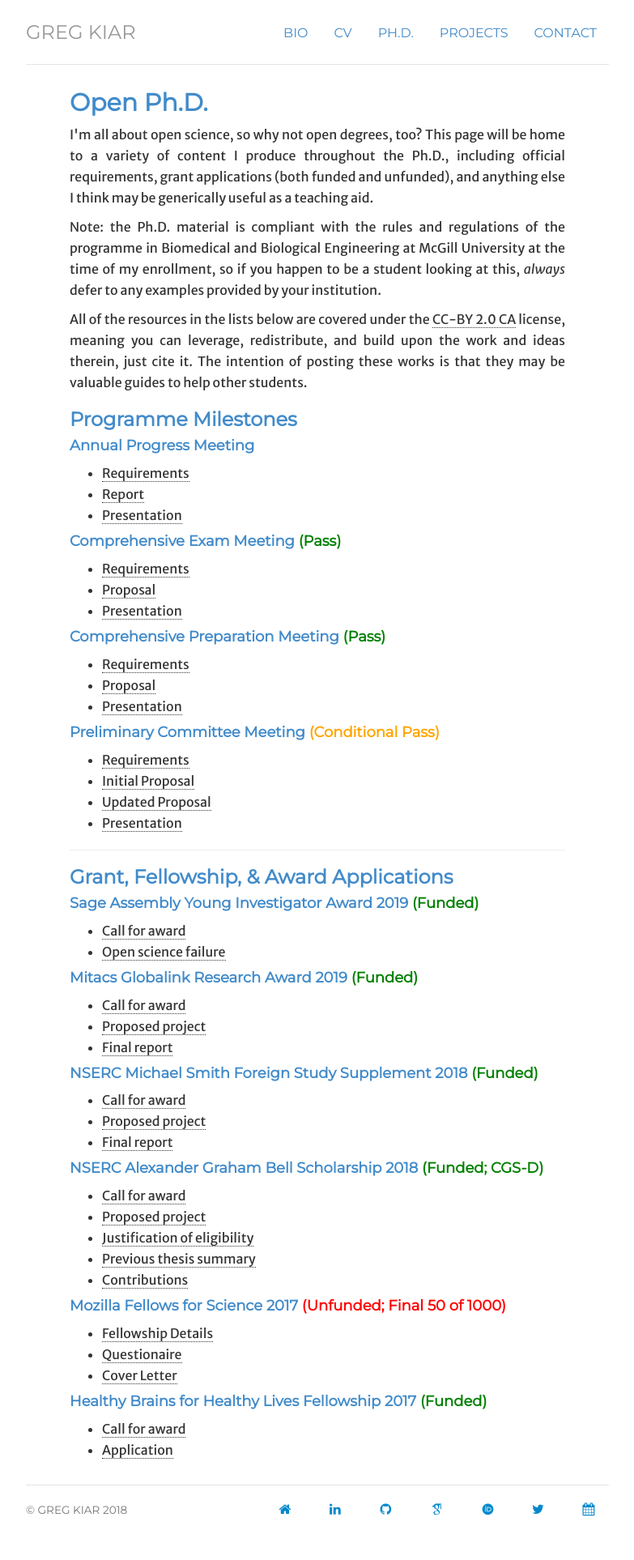
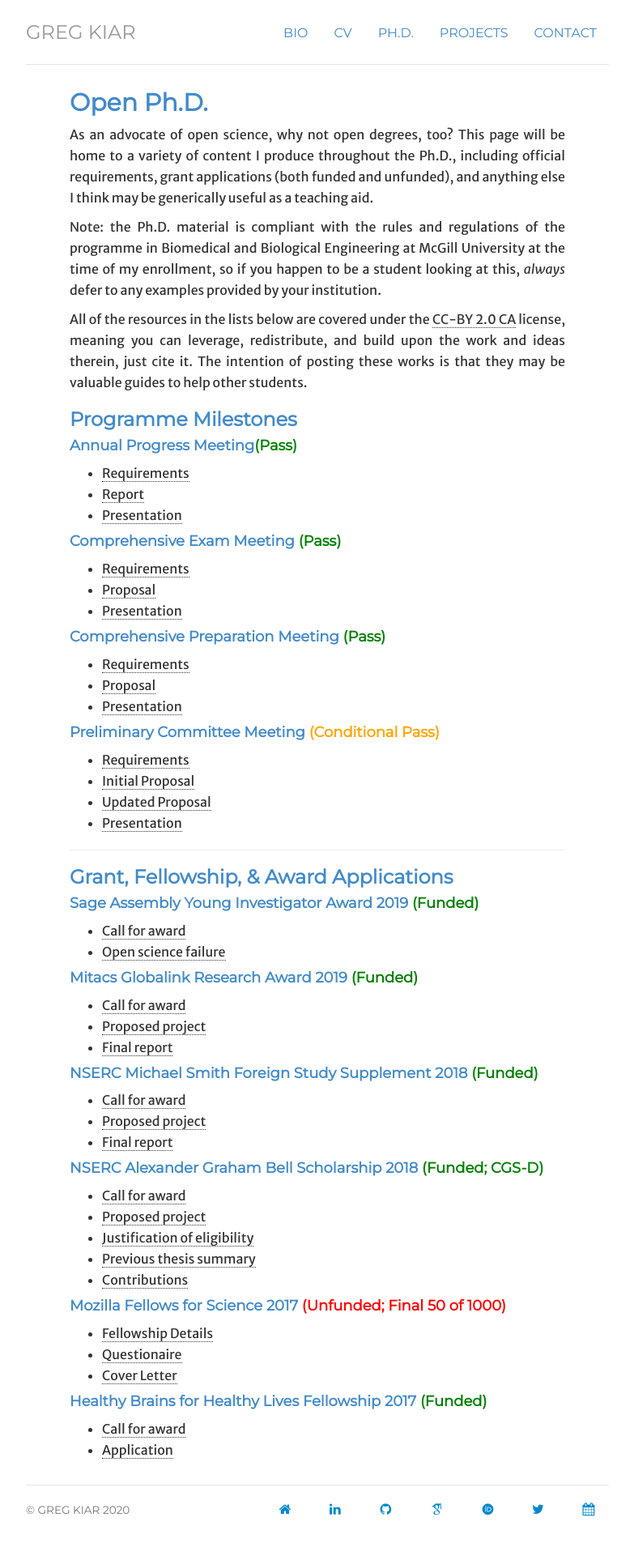
Before and after one commit to gkiar/gkiar.github.io, a Jekyll site: the page built from phd/index.html, in a window 1280 px wide. Shown: the whole page at 81% size, without its empty margins (248-1031 px from the left). Built offline with Jekyll 4.4.1, drawn with Linux system fonts in a browser that asks for light colours; nearby versions of some CDN libraries; some web fonts are replaced.

Commit message:
updated brain, footer, and a sentence

```diff
--- a/_includes/footer.html
+++ b/_includes/footer.html
@@ -1,7 +1,7 @@
 <div class="footer">
 	<div class="row">
 	<div class="col-sm-3">
-	<p><small>&copy; greg kiar 2018</small></p>
+	<p><small>&copy; greg kiar 2020</small></p>
 	</div>
 	<div class="col-sm-2">
 	</div>
--- a/phd/index.html
+++ b/phd/index.html
@@ -6,7 +6,7 @@ description: Ph.D.
 
   <div class="about" style="text-align:justify">
     <h2>Open Ph.D.</h2>
-    <p> I'm all about open science, so why not open degrees, too? This page will be home to
+    <p> As an advocate of open science, why not open degrees, too? This page will be home to
     a variety of content I produce throughout the Ph.D., including official requirements,
     grant applications (both funded and unfunded), and anything else I think may be generically
     useful as a teaching aid.</p>
@@ -23,7 +23,7 @@ description: Ph.D.
     </p>
 
     <h3>Programme Milestones</h3>
-      <h4>Annual Progress Meeting<!--<span style="color:green">(Pass)</span>--></h4>
+      <h4>Annual Progress Meeting<span style="color:green">(Pass)</span></h4>
       <ul>
         <li><a href="http://bbme.research.mcgill.ca/admin/Info_P4-PhD-Thesis_Progress_Meeting.pdf">Requirements</a></li>
         <li><a href="docs/progress_report_oct2019.pdf">Report</a></li>
```
